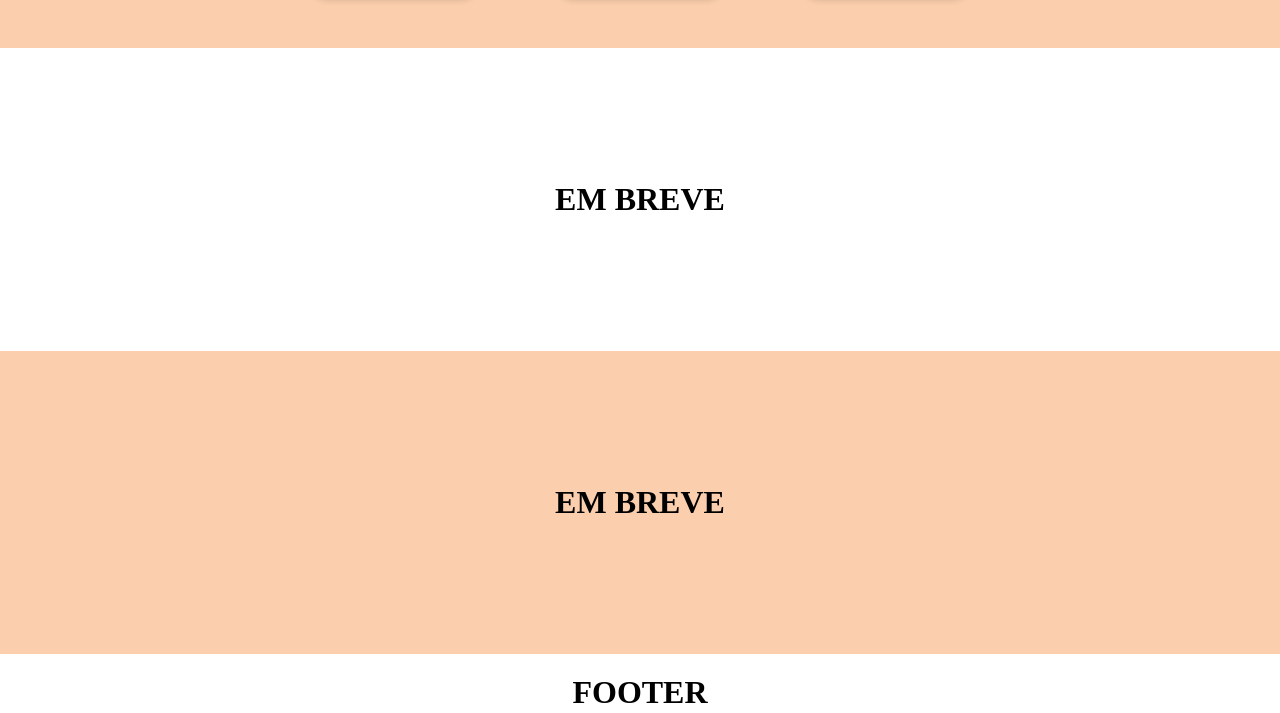
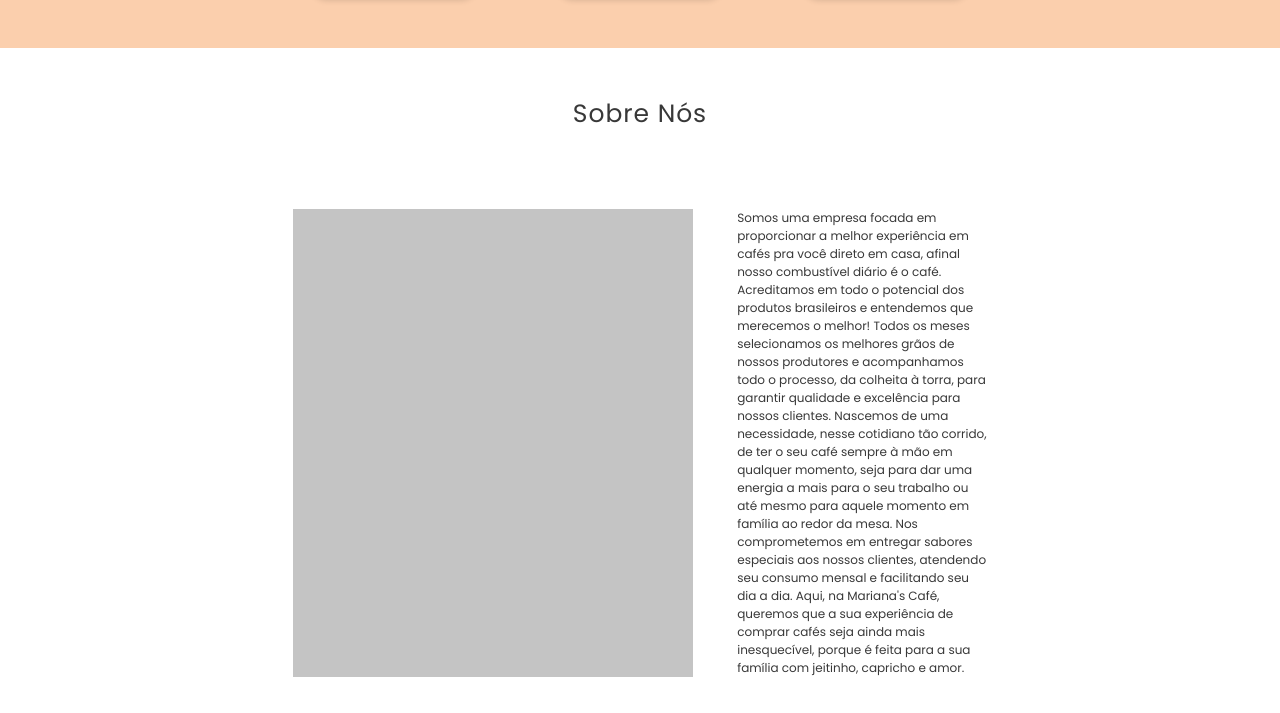
Before and after one commit to luizsribeiro/trabalho-front, a plain HTML site: page index.html in a window 1280 px wide. Shown: the part 2687-3400 px from the top of the page. Drawn offline with nearby package versions, Linux system fonts and the light colour scheme.

Commit message:
SECTION 6

```diff
--- a/index.html
+++ b/index.html
@@ -1,16 +1,15 @@
 <!DOCTYPE html>
 <html lang="pt-br">
+
 <head>
   <meta charset="UTF-8" />
   <meta name="viewport" content="width=device-width, initial-scale=1.0" />
   <link rel="stylesheet" href="style.css" />
-    <link
-      href="font/fontawesome-free-5.15.4-web/css/all.css"
-      rel="stylesheet"
-    />
+  <link href="font/fontawesome-free-5.15.4-web/css/all.css" rel="stylesheet" />
   <script src="https://cdnjs.cloudflare.com/ajax/libs/bodymovin/5.7.4/lottie.min.js"></script>
   <title>Mariana's Café</title>
 </head>
+
 <body>
   <div class="header">
     <a href="" class="item">Clube da Mari</a>
@@ -229,7 +228,22 @@
     </div>
 
     <div class="section-5">
-        <h1>EM BREVE</h1>
+      <h1>Sobre Nós</h1>
+      <div class="about-us">
+        <img src="img/profile-picture.png" alt="">
+        <h3 class="about-us-text">Somos uma empresa focada em proporcionar a melhor experiência em cafés pra você direto
+          em casa, afinal nosso combustível diário é o café. Acreditamos em todo o potencial dos produtos brasileiros e
+          entendemos que merecemos o melhor!
+          Todos os meses selecionamos os melhores grãos de nossos produtores e acompanhamos todo o processo, da colheita
+          à torra, para garantir qualidade e excelência para nossos clientes.
+          Nascemos de uma necessidade, nesse cotidiano tão corrido, de ter o seu café sempre à mão em qualquer momento,
+          seja para dar uma energia a mais para o seu trabalho ou até mesmo para aquele momento em família ao redor da
+          mesa. Nos comprometemos em entregar sabores especiais aos nossos clientes, atendendo seu consumo mensal e
+          facilitando seu dia a dia.
+          Aqui, na Mariana's Café, queremos que a sua experiência de comprar cafés seja ainda mais inesquecível, porque
+          é feita para a sua família com jeitinho, capricho e amor.
+        </h3>
+      </div>
     </div>
 
     <div class="section-6">
@@ -253,4 +267,5 @@
     });
   </script>
 </body>
+
 </html>
--- a/style.css
+++ b/style.css
@@ -472,20 +472,69 @@ html::-webkit-scrollbar {
 /* SECTION 5 */
 
 .section-5 {
-  padding: 10.4vw 0;
+  padding: 4vw 0;
   text-align: center;
 }
 
+.section-5 h1{
+  font-family: "Poppins", sans-serif;
+  font-style: normal;
+  font-weight: normal;
+  font-size: 25px;
+  line-height: 30px;
+  color: #383838;
+  letter-spacing: 0.95px;
+  margin-bottom: 58px;
+}
+
+
+
+.section-5 .about-us{
+  display: flex;
+  flex-wrap: nowrap;
+  align-content: center;
+  margin: 0 auto;
+  max-width: 57.7vw;
+}
+
+.section-5 .about-us img{
+  padding: 3%;
+  border-color: black;
+  border-width: 20px;
+}
+
+.section-5 .about-us h3{
+  font-family: "Poppins", sans-serif;
+  align-content: center;
+  font-style: normal;
+  font-weight: normal;
+  font-size: 12px;
+  color: #383838;
+  margin: 0 auto;
+  text-align: left;
+  padding: 3%;
+}
+
+/*#endregion SECTION 5 */
+
+/* SECTION 6 */
+
 .section-6 {
   background-color: #fbcfad;
-  padding: 10.4vw 0;
+  padding: 4vw 0;
   text-align: center;
 }
+
+/*#endregion SECTION 6 */
+
+/* SECTION FOOTER */
 
 .footer {
   padding: 20px 0 50px 0;
   text-align: center;
 }
+
+/*#endregion FOOTER */
 
 /* GLOBAL */
 
```
Lines whose indentation alone changed are shown as unchanged.
